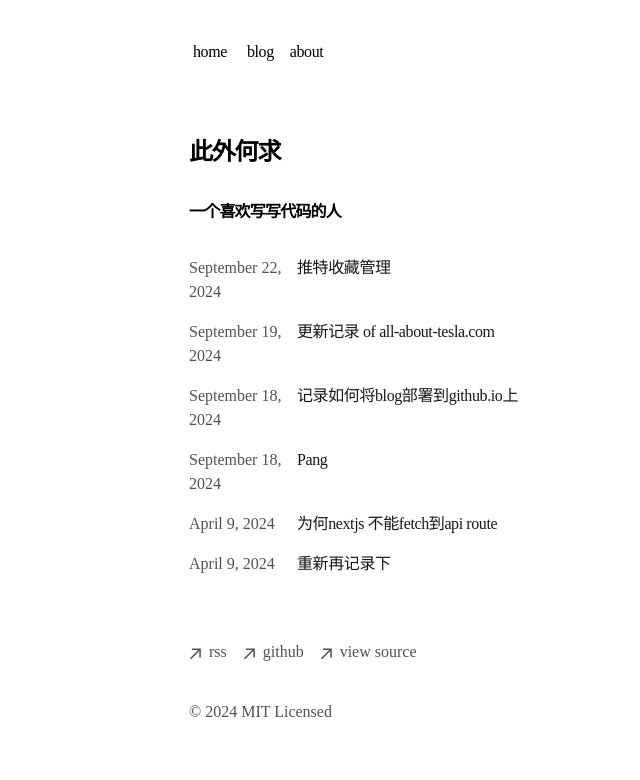
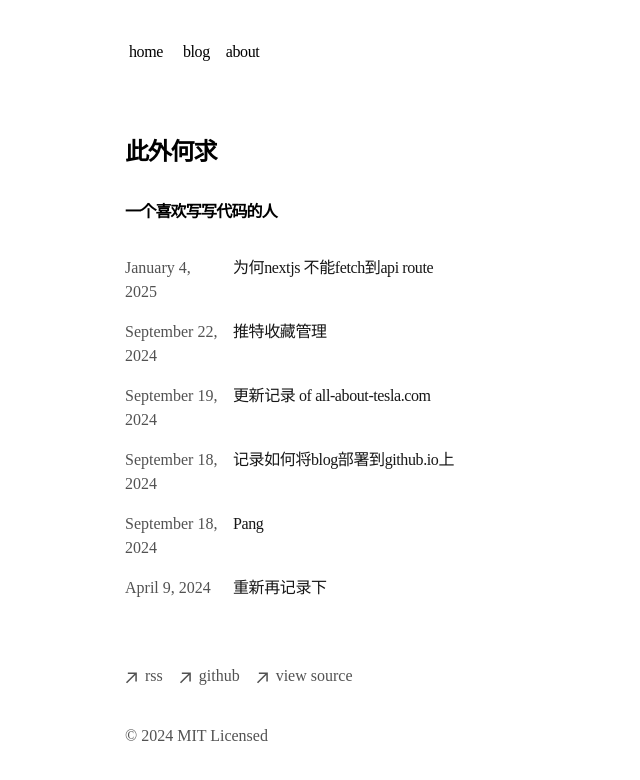
Before and after one commit to mentaLwz/mentaLwz.github.io, a Next.js app in the folder blog/: page / in a window 1280 px wide. Shown: the top 780 px of the page, without its empty margins (163-803 px from the left). Built offline with nearby package versions, Linux system fonts and the light colour scheme.

Commit message:
fix some issues

```diff
--- a/blog/app/blog/posts/a-bug-in-nexjs-cloudflare.mdx
+++ b/blog/app/blog/posts/a-bug-in-nexjs-cloudflare.mdx
@@ -1,7 +1,7 @@
 ---
 title: '为何nextjs 不能fetch到api route'
-publishedAt: '2024-04-09'
-summary: 'A record'
+publishedAt: '2025-01-04'
+summary: 'Why NextJS Couldn't Fetch from API Routes'
 ---
 
 # 背景
@@ -37,6 +37,8 @@ export default async function Home() {
 
 # English version
 
+# Why NextJS Couldn't Fetch from API Routes
+
 # Background
 I wanted to create a navigation website deployed on Cloudflare, but discovered that NextJS couldn't fetch from API routes. I was using NextJS 15 and created the project following Cloudflare's Next on Pages documentation.
 
--- a/blog/app/components/footer.tsx
+++ b/blog/app/components/footer.tsx
@@ -35,7 +35,7 @@ export default function Footer() {
             className="flex items-center transition-all hover:text-neutral-800 dark:hover:text-neutral-100"
             rel="noopener noreferrer"
             target="_blank"
-            href="https://github.com/vercel/next.js"
+            href="https://github.com/mentaLwz"
           >
             <ArrowIcon />
             <p className="ml-2 h-7">github</p>
--- a/blog/app/layout.tsx
+++ b/blog/app/layout.tsx
@@ -52,8 +52,8 @@ export default function RootLayout({
         GeistMono.variable
       )}
     >
-      <body className="antialiased max-w-xl mx-4 mt-8 lg:mx-auto">
-        <main className="flex-auto min-w-0 mt-6 flex flex-col px-2 md:px-0">
+      <body className="antialiased max-w-3xl mx-4 mt-8 lg:mx-auto">
+        <main className="flex-auto min-w-0 mt-6 flex flex-col px-4 md:px-8">
           <Navbar />
           {children}
           <Footer />
```
